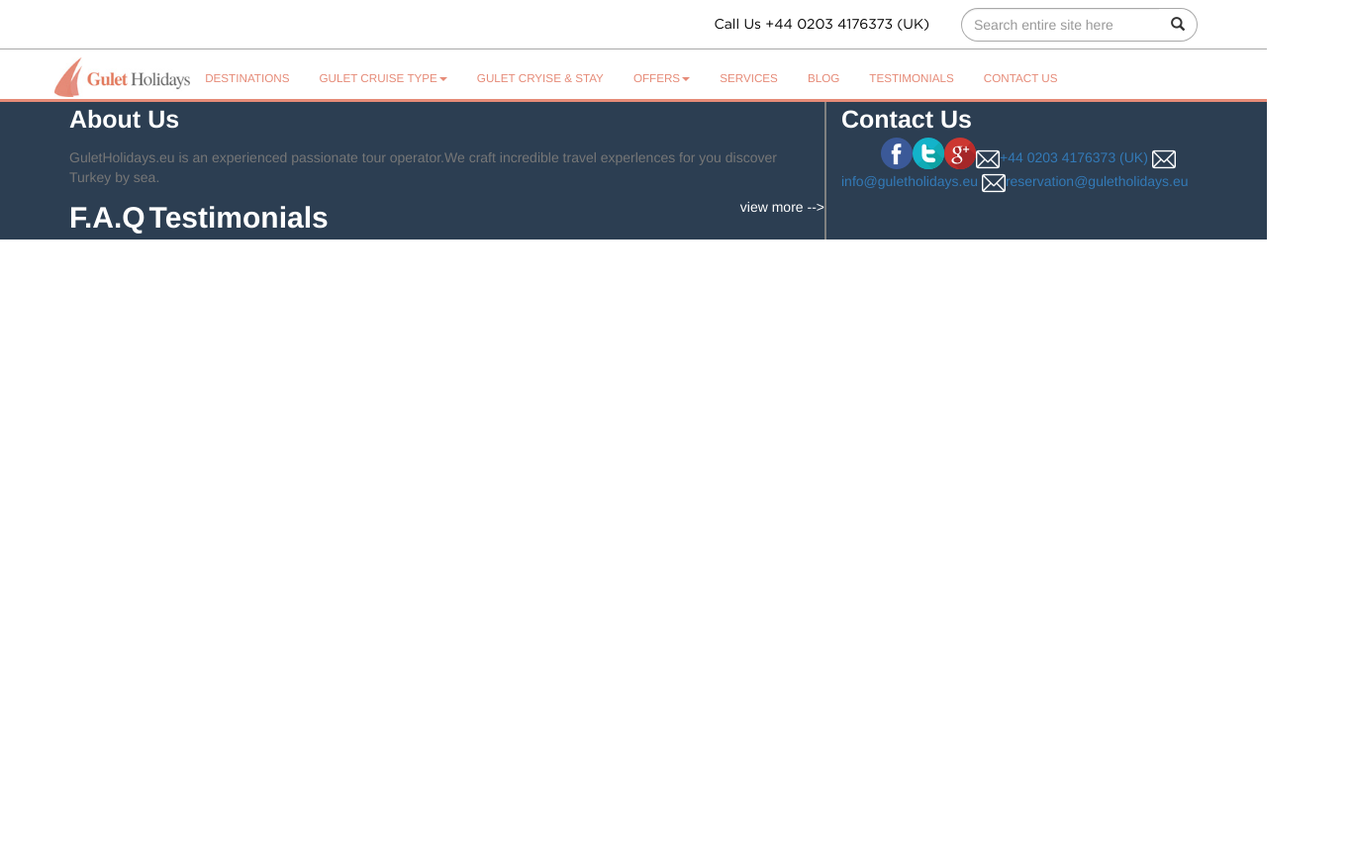
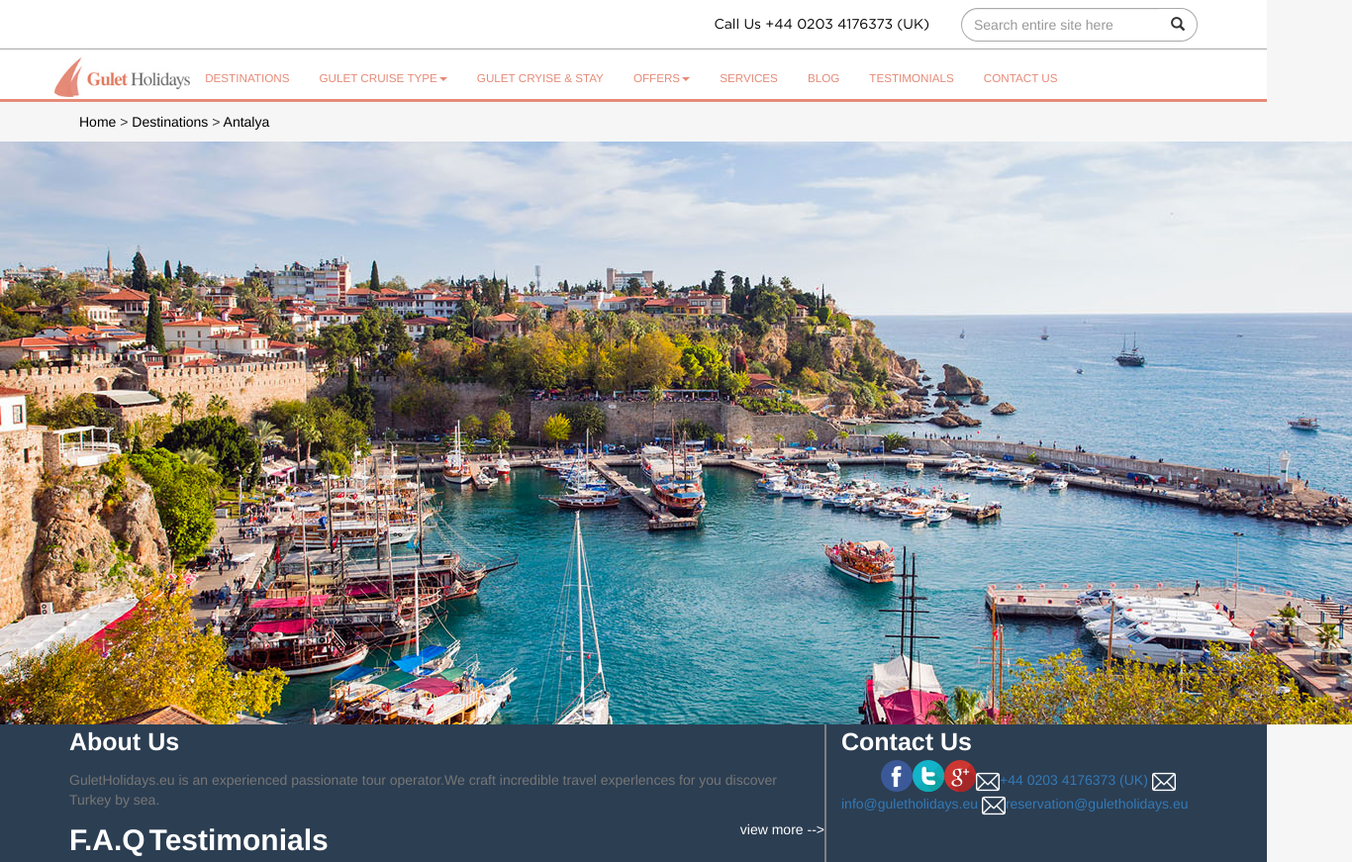
Before and after one commit to YunuSTuraN/gulletintern, a website: page destinations.html in a window 1280 px wide. Shown: the whole page at 99% size, 1366 px wide, since content can reach past the window. Before the commit the page ends 800 px from the top, so only its background shows below. Drawn offline with nearby package versions, Linux system fonts and the light colour scheme; files whose address does not match are found by name.

Commit message:
destinations page image added

```diff
--- a/assets/css/Styles.css
+++ b/assets/css/Styles.css
@@ -377,13 +377,22 @@ a.next a.prev:before {
 .home:focus {
     color: black;
 }
-.turkey_or_greece {
+.link_pages {
     color: black;
 }
-.turkey_or_greece:hover {
+.link_pages:hover {
     color: black;
 }
-.turkey_or_greece:focus {
+.link_pages:focus {
+    color: black;
+}
+.link_city {
+    color: black;
+}
+.link_city:hover {
+    color: black;
+}
+.link_city:focus {
     color: black;
 }
 /*Gulet detay slider*/
@@ -400,3 +409,9 @@ a.next a.prev:before {
 }
 .small_slider {
 }
+/*<------------------------------------------------3.Sayfa----------------------------------------------------------->*/
+/*Destinations*/
+.background_pages  {
+    background: no-repeat 60% 100%;
+    background-size: cover;
+}
--- a/destinations.html
+++ b/destinations.html
@@ -11,7 +11,7 @@
     <link rel="stylesheet" href="assets/lib/slick-carousel/slick/slick-theme.css">
     <link rel="stylesheet" href="assets/css/Styles.css">
 </head>
-<body>
+<body id="background_color">
 <nav class="navbar navbar-default number-or-searchbox navbar-static-top">
     <div class="container">
         <div class="number-text">
@@ -70,8 +70,21 @@
         </div>
     </div>
 </nav>
+<div class="container">
+    <div class="text_link">
+        <a class="home" href="#">Home</a>
+        >
+        <a class="link_pages" href="#">Destinations</a>
+        >
+        <a class="link_city" href="#">Antalya</a>
+    </div>
+</div>
+<div class="background_pages">
+    <img src="assets/img/other/kaleici.jpg">
+    <div class="container">
 
-
+    </div>
+</div>
 
 
 <div class="footer_background">
```
Also changed, not shown: gulet_detay.html (+1 -1 lines).
